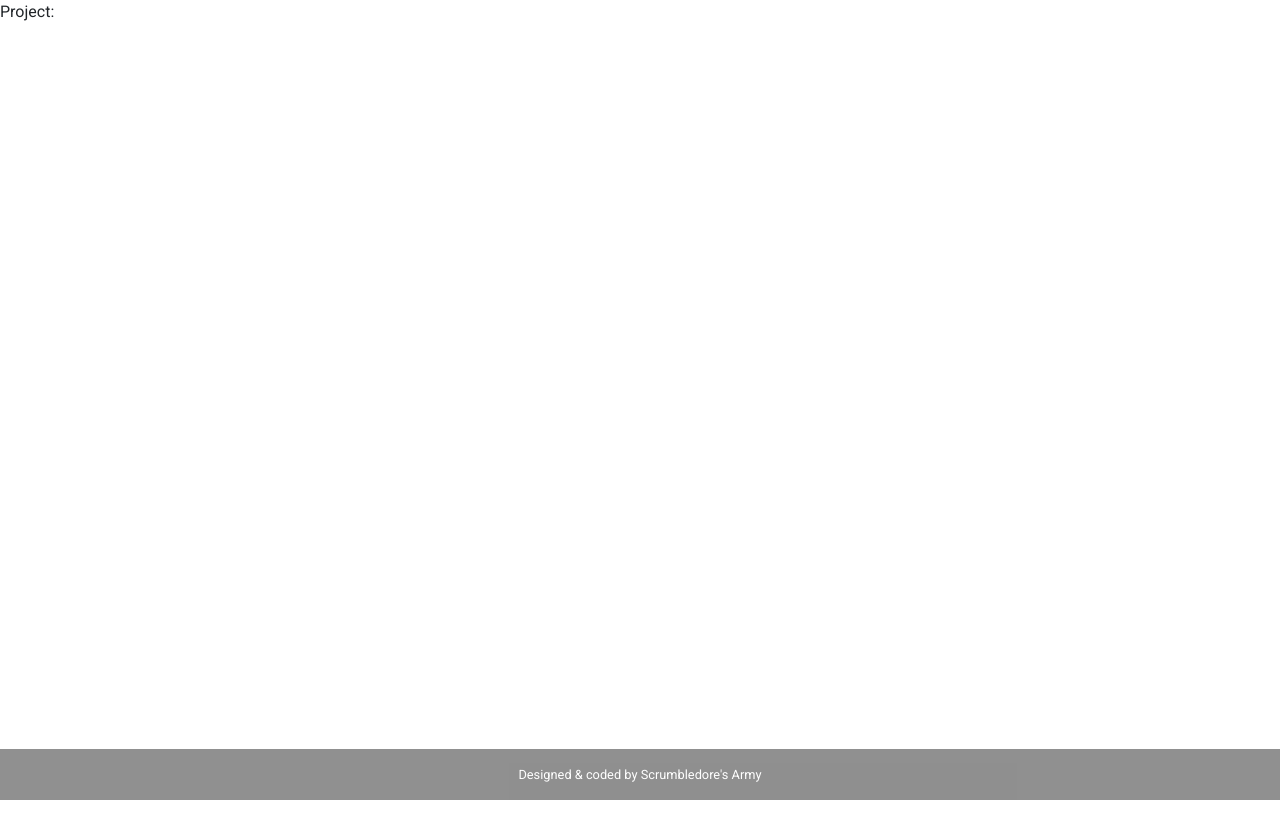
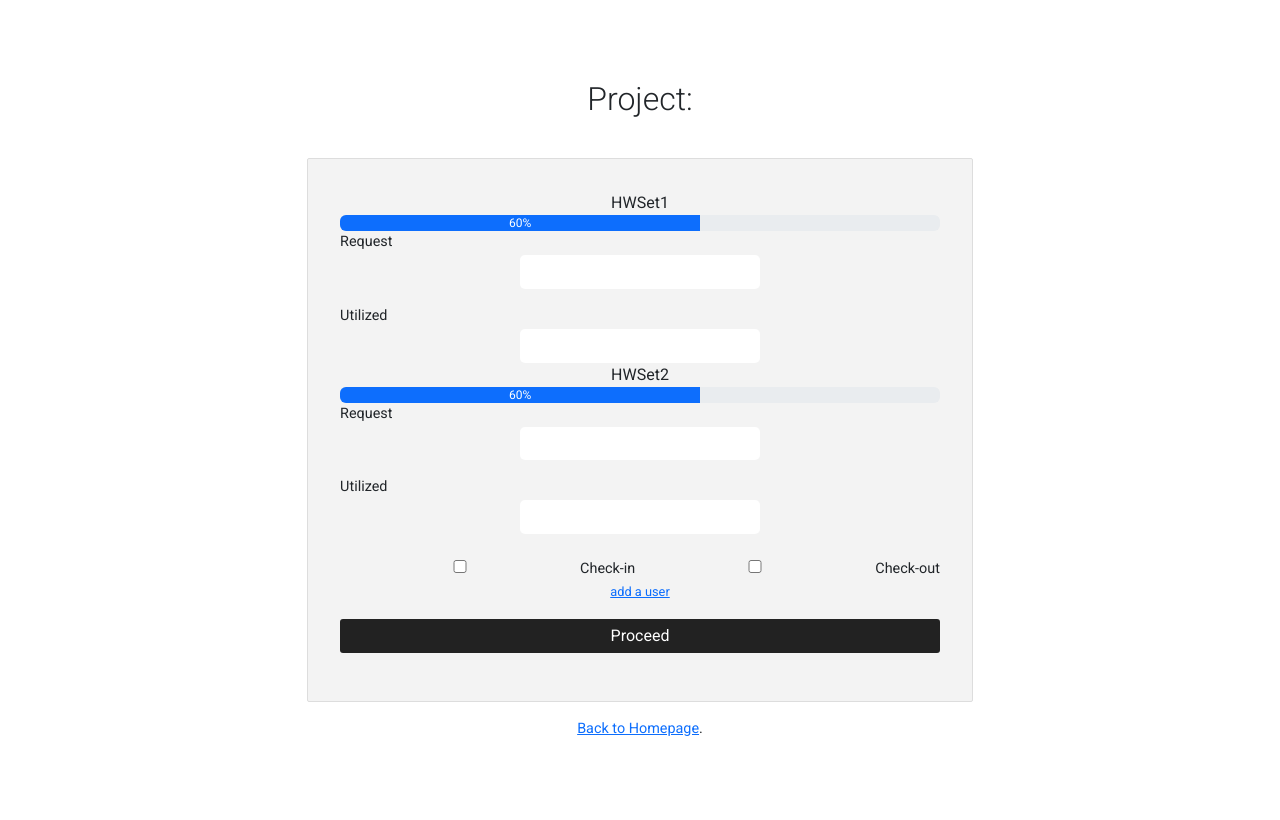
Before and after one commit to aboorvaeb/Full_Stack_APAD-Team-Project-HardwareAsAService, a React (Create React App) app in the folder Client/React app/: page /resourcemanagement in a window 1280 px wide. Built offline with nearby package versions, Linux system fonts and the light colour scheme; the HTML template or start-up script is replaced by a standard one; a web font is replaced by a local one.

Commit message:
Resource management page added

```diff
--- a/Client/React app/src/App.js
+++ b/Client/React app/src/App.js
@@ -25,7 +25,7 @@ export default function App() {
                     <Route path="/newproject" component={ NewProjectPage } />
                     <Route path="/resourcemanagement" component={ ResourceManagementPage } />
                 </Switch>
-                <Footer />
+                {/* <Footer /> */}
             </div>
         </Router>
     )
--- a/Client/React app/src/components/pages/ResourceManagementPage.js
+++ b/Client/React app/src/components/pages/ResourceManagementPage.js
@@ -1,12 +1,49 @@
-import React from 'react'
+import React, { useState } from 'react'
 import { Link } from 'react-router-dom'
 import Dropdown from 'react-bootstrap/Dropdown';
 import DropdownButton from 'react-bootstrap/DropdownButton';
 import { useLocation } from 'react-router-dom';
+import ProgressBar from 'react-bootstrap/ProgressBar';
+
 
 import '../../App.css'
 
 export default function ResourceManagementPage() {
+
+    let checkin = []
+    let checkout = []
+
+    const [checkedOne, setCheckedOne] = React.useState(false);
+    const [checkedTwo, setCheckedTwo] = React.useState(false);
+
+
+    const handleChangeOne = () => {
+        setCheckedOne(!checkedOne);
+      };
+
+    const handleChangeTwo = () => {
+        setCheckedTwo(!checkedTwo);
+      };
+
+
+
+    function WithLabelExample() {
+        const now = 60;
+        return <ProgressBar now={now} label={`${now}%`} />;
+    }
+
+
+    function handleSubmit() {
+
+        if(checkedOne == true) {
+            checkin = "check-in"
+            alert(checkin)
+        }
+        else if (checkedTwo == true) {
+            checkout = "check-out"
+            alert(checkout)
+        }
+    }
 
     let selectedProject = []
     const location = useLocation()
@@ -14,11 +51,65 @@ export default function ResourceManagementPage() {
     console.log(selectedProject)
 
     return (
-        <p>
-            Project:
-            <br></br>
-            {selectedProject}
-        </p>
+        <div className="text-center m-5-auto">
+        <h2>Project: {selectedProject}</h2>
+        <form action="/selectproject">
+            <div>
+            HWSet1 {WithLabelExample()}
+                <p>
+                    <label>Request</label><br/>
+                    <input type="text" name="request" required />
+                </p>
+                    <label>Utilized</label><br/>
+                    <input type="text" name="request" required />
+            </div>
+
+            <div>
+            HWSet2 {WithLabelExample()}
+                <p>
+                    <label>Request</label><br/>
+                    <input type="text" name="request" required />
+                </p>
+                    <label>Utilized</label><br/>
+                    <input type="text" name="request" required />
+            </div>
+
+        <br></br>
+
+           <div>
+            <label>
+                <input
+                    class = "messageCheckBox"
+                    value = "checkin"
+                    type = "checkbox"
+                    checked = {checkedOne}
+                    onChange = {handleChangeOne}/>
+                    Check-in
+            </label>
+            <label>
+                <input
+                    class = "messageCheckBox"
+                    value="checkout"
+                    type = "checkbox"
+                    checked = {checkedTwo}
+                    onChange = {handleChangeTwo}/>
+                    Check-out
+            </label>
+
+           </div>
+
+            <p>
+                <span><a href="https://google.com" target="_blank" rel="noopener noreferrer">add a user</a></span>
+            </p>
+            <p>
+                <button id="sub_btn" onClick ={handleSubmit} type="submit">Proceed</button>
+            </p>
+        </form>
+        <footer>
+            <p><Link to="/">Back to Homepage</Link>.</p>
+        </footer>
+    </div>
+
     )
 
 }
```
